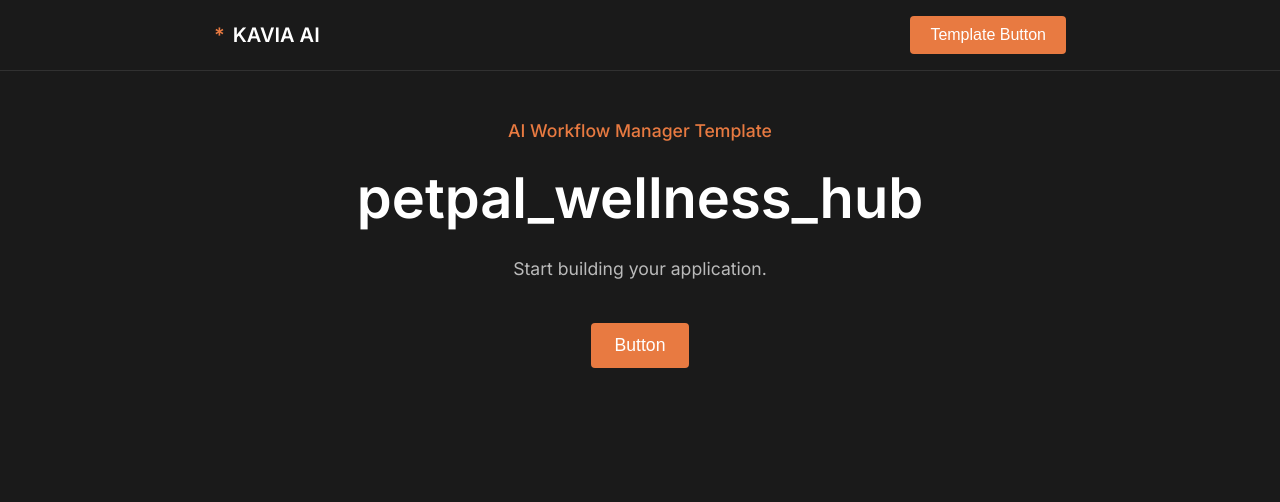
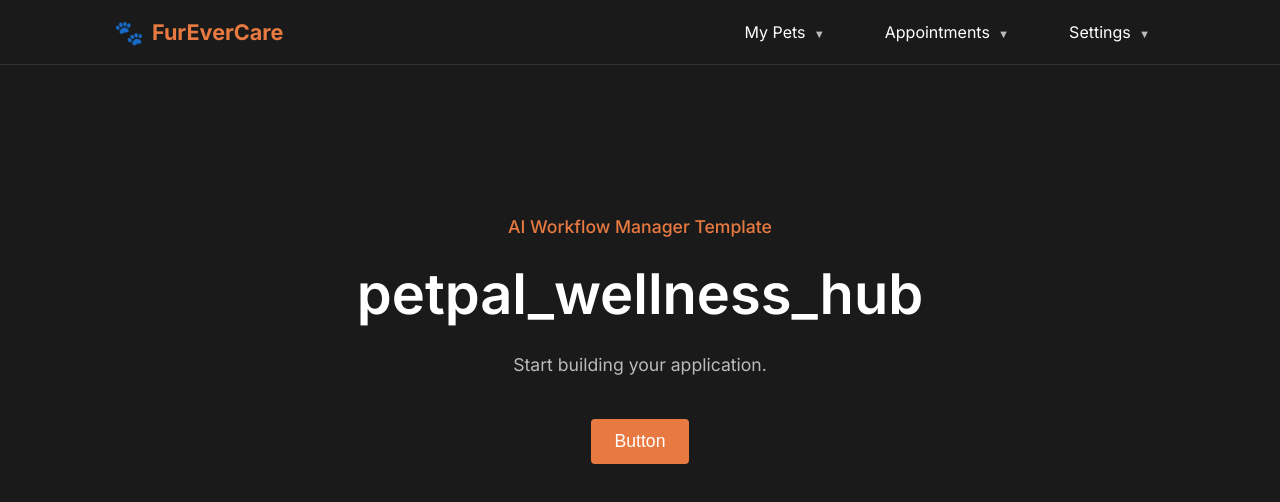
Before and after one commit to Workflow-Manager-admin/petpal-wellness-hub-26517-e25bbe71, a React (Create React App) app in the folder petpal_wellness_hub/: page / in a window 1280 px wide. Shown: the top 502 px of the page. Built offline with nearby package versions, Linux system fonts and the light colour scheme; the HTML template or start-up script is replaced by a standard one.

Commit message:
Auto-commit: Changes as of 2025-05-31T05:20:31.212070+00:00

```diff
--- a/petpal_wellness_hub/src/App.js
+++ b/petpal_wellness_hub/src/App.js
@@ -1,31 +1,19 @@
 import React from 'react';
 import './App.css';
+import FurEverCareNavbar from './FurEverCareNavbar';
 
 function App() {
   return (
     <div className="app">
-      <nav className="navbar">
-        <div className="container">
-          <div style={{ display: 'flex', justifyContent: 'space-between', width: '100%' }}>
-            <div className="logo">
-              <span className="logo-symbol">*</span> KAVIA AI
-            </div>
-            <button className="btn">Template Button</button>
-          </div>
-        </div>
-      </nav>
-
+      <FurEverCareNavbar />
       <main>
-        <div className="container">
+        <div className="container" style={{ paddingTop: 96 }}>
           <div className="hero">
             <div className="subtitle">AI Workflow Manager Template</div>
-
             <h1 className="title">petpal_wellness_hub</h1>
-
             <div className="description">
               Start building your application.
             </div>
-
             <button className="btn btn-large">Button</button>
           </div>
         </div>
```
Also changed, not shown: 1 other file (tests, documents, lock files or other folders).
